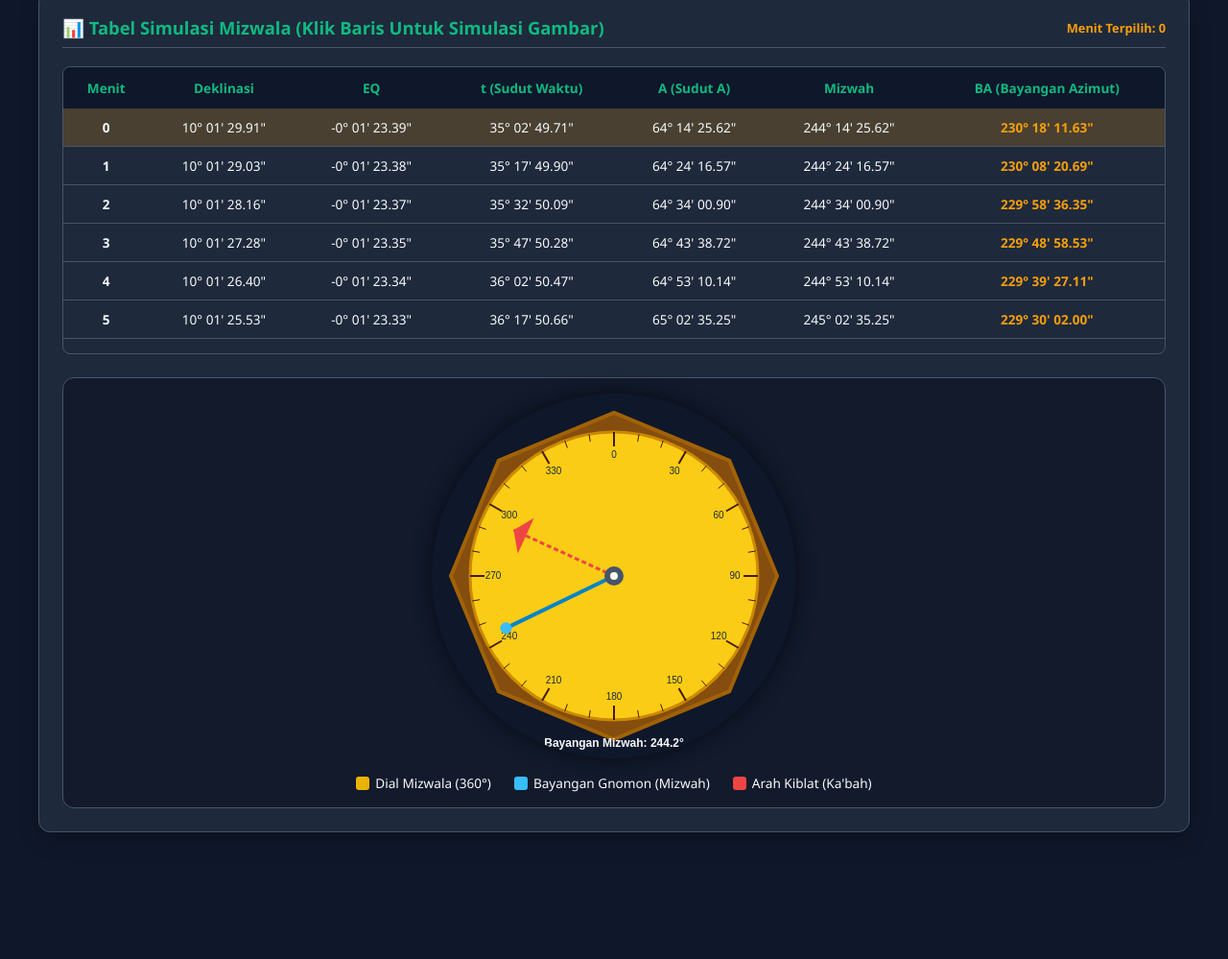
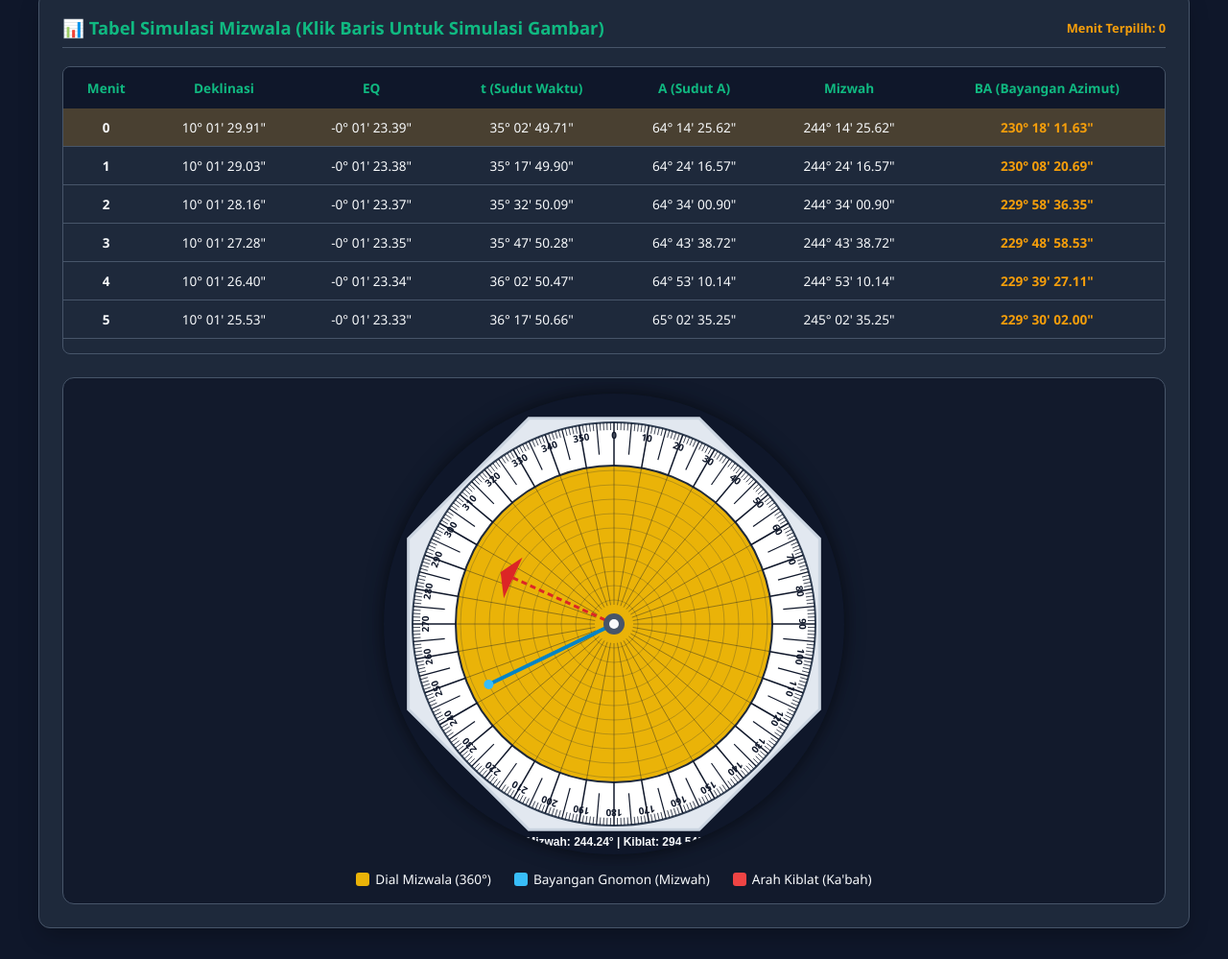
Before and after one commit to beyoungin/Mizwala, a plain HTML site: page index.html in a window 1280 px wide. Shown: the part 622-1621 px from the top of the page at 96% size. Before the commit the page ends 1521 px from the top, so only its background shows below. Drawn offline with Linux system fonts and the light colour scheme; no server answers.

Commit message:
Update index.html

```diff
--- a/index.html
+++ b/index.html
@@ -338,114 +338,169 @@
    function drawMizwalaCanvas() {
   const canvas = document.getElementById('mizwalaCanvas');
   const ctx = canvas.getContext('2d');
+
+  // Resolusi Canvas diperbesar agar rendering garis 1 derajat terlihat sangat halus
+  canvas.width = 480;
+  canvas.height = 480;
+
   const cx = canvas.width / 2;
   const cy = canvas.height / 2;
-      const radius = 150;
+  const outerRingRadius = 210; // Ring putih tempat angka
+  const yellowRadius = 165;    // Papan utama dial kuning
 
   ctx.clearRect(0, 0, canvas.width, canvas.height);
 
-      // 1. Gambar Kayu Landasan Mizwala (Segi delapan / Hexagon luar)
+  // 1. Base Octagon / Acrylic Base Board (Landasan Putih Akrilik Segi delapan)
   ctx.beginPath();
   for (let i = 0; i < 8; i++) {
-        const angle = (i * 45) * Math.PI / 180;
-        const x = cx + (radius + 20) * Math.cos(angle);
-        const y = cy + (radius + 20) * Math.sin(angle);
+    const angle = (i * 45 + 22.5) * Math.PI / 180;
+    const x = cx + (outerRingRadius + 22) * Math.cos(angle);
+    const y = cy + (outerRingRadius + 22) * Math.sin(angle);
     if (i === 0) ctx.moveTo(x, y); else ctx.lineTo(x, y);
   }
   ctx.closePath();
-      ctx.fillStyle = "#854d0e";
+  ctx.fillStyle = "#e2e8f0";
   ctx.fill();
-      ctx.strokeStyle = "#a16207";
-      ctx.lineWidth = 4;
-      ctx.stroke();
-
-      // 2. Gambar Dial Kuning Mizwala (360 derajat)
-      ctx.beginPath();
-      ctx.arc(cx, cy, radius, 0, 2 * Math.PI);
-      ctx.fillStyle = "#facc15";
-      ctx.fill();
-      ctx.strokeStyle = "#ca8a04";
+  ctx.strokeStyle = "#cbd5e1";
   ctx.lineWidth = 3;
   ctx.stroke();
 
-      // Garis Skala Derajat pada Dial
-      ctx.fillStyle = "#1e293b";
-      ctx.font = "10px sans-serif";
+  // 2. Ring Skala Luar (Warna Putih/Krem untuk Angka & Garis Presisi)
+  ctx.beginPath();
+  ctx.arc(cx, cy, outerRingRadius, 0, 2 * Math.PI);
+  ctx.fillStyle = "#ffffff";
+  ctx.fill();
+  ctx.strokeStyle = "#334155";
+  ctx.lineWidth = 2;
+  ctx.stroke();
+
+  // 3. Papan Tengah Mizwala (Warna Kuning Khas Mizwala)
+  ctx.beginPath();
+  ctx.arc(cx, cy, yellowRadius, 0, 2 * Math.PI);
+  ctx.fillStyle = "#eab308";
+  ctx.fill();
+  ctx.strokeStyle = "#1e293b";
+  ctx.lineWidth = 2;
+  ctx.stroke();
+
+  // 4. Lingkaran Konsentris di Papan Kuning (Grid Pengukur Panjang Bayangan)
+  for (let r = 25; r < yellowRadius; r += 15) {
+    ctx.beginPath();
+    ctx.arc(cx, cy, r, 0, 2 * Math.PI);
+    ctx.strokeStyle = "rgba(30, 41, 59, 0.25)";
+    ctx.lineWidth = 1;
+    ctx.stroke();
+  }
+
+  // 5. Drawing Skala 360 Derajat (Detail Garis 1°, 5°, dan 10°)
+  ctx.fillStyle = "#0f172a";
   ctx.textAlign = "center";
   ctx.textBaseline = "middle";
 
-      for (let deg = 0; deg < 360; deg += 10) {
+  for (let deg = 0; deg < 360; deg++) {
+    // Rotasi 0° berada di posisi Atas (Utara)
     const rad = (deg - 90) * Math.PI / 180;
-        const innerR = radius - (deg % 30 === 0 ? 15 : 8);
-        const textR = radius - 24;
+    let lineStartR = outerRingRadius;
+    let lineEndR = yellowRadius;
 
+    if (deg % 10 === 0) {
+      // Kelipatan 10: Garis Panjang Penuh melintasi Ring Luar
+      lineStartR = outerRingRadius;
+      lineEndR = yellowRadius;
+
+      // Garis Jari-jari tambahan sampai ke pusat papan kuning
       ctx.beginPath();
-        ctx.moveTo(cx + radius * Math.cos(rad), cy + radius * Math.sin(rad));
-        ctx.lineTo(cx + innerR * Math.cos(rad), cy + innerR * Math.sin(rad));
-        ctx.strokeStyle = "#451a03";
-        ctx.lineWidth = (deg % 30 === 0) ? 2 : 1;
+      ctx.moveTo(cx + yellowRadius * Math.cos(rad), cy + yellowRadius * Math.sin(rad));
+      ctx.lineTo(cx + 20 * Math.cos(rad), cy + 20 * Math.sin(rad));
+      ctx.strokeStyle = "rgba(15, 23, 42, 0.4)";
+      ctx.lineWidth = 1;
       ctx.stroke();
 
-        if (deg % 30 === 0) {
-          ctx.fillText(deg, cx + textR * Math.cos(rad), cy + textR * Math.sin(rad));
-        }
+      // Cetak Angka Kelipatan 10 (0, 10, 20, 30 ... 350)
+      const textR = outerRingRadius - 14;
+      ctx.font = "bold 10px 'Segoe UI', sans-serif";
+
+      // Orientasi Angka Tegak Lurus
+      ctx.save();
+      ctx.translate(cx + textR * Math.cos(rad), cy + textR * Math.sin(rad));
+      ctx.rotate(rad + Math.PI / 2);
+      ctx.fillText(deg.toString(), 0, 0);
+      ctx.restore();
+
+    } else if (deg % 5 === 0) {
+      // Kelipatan 5: Garis Penanda Sedang
+      lineStartR = outerRingRadius;
+      lineEndR = yellowRadius + 12;
+    } else {
+      // Garis 1 Derajat Biasa: Garis Kecil/Pendek
+      lineStartR = outerRingRadius;
+      lineEndR = outerRingRadius - 8;
     }
 
-      // 3. Garis Bayangan Gnomon Matahari (Mizwah)
+    // Gambar Garis Skala pada Ring
+    ctx.beginPath();
+    ctx.moveTo(cx + lineStartR * Math.cos(rad), cy + lineStartR * Math.sin(rad));
+    ctx.lineTo(cx + lineEndR * Math.cos(rad), cy + lineEndR * Math.sin(rad));
+    ctx.strokeStyle = "#0f172a";
+    ctx.lineWidth = (deg % 10 === 0) ? 1.5 : (deg % 5 === 0 ? 1.2 : 0.8);
+    ctx.stroke();
+  }
+
+  // 6. Visualisasi Bayangan Matahari (Mizwah)
   const mizwahRad = (selectedMizwahDeg - 90) * Math.PI / 180;
-      const shadowLength = radius - 25;
+  const shadowLen = yellowRadius - 20;
 
   ctx.beginPath();
   ctx.moveTo(cx, cy);
-      ctx.lineTo(cx + shadowLength * Math.cos(mizwahRad), cy + shadowLength * Math.sin(mizwahRad));
+  ctx.lineTo(cx + shadowLen * Math.cos(mizwahRad), cy + shadowLen * Math.sin(mizwahRad));
   ctx.strokeStyle = "#0284c7";
   ctx.lineWidth = 4;
   ctx.stroke();
 
-      // Lingkaran Ujung Bayangan
+  // Indikator Titik Bayangan Ujung Gnomon
   ctx.beginPath();
-      ctx.arc(cx + shadowLength * Math.cos(mizwahRad), cy + shadowLength * Math.sin(mizwahRad), 6, 0, 2 * Math.PI);
+  ctx.arc(cx + shadowLen * Math.cos(mizwahRad), cy + shadowLen * Math.sin(mizwahRad), 5, 0, 2 * Math.PI);
   ctx.fillStyle = "#38bdf8";
   ctx.fill();
 
-      // 4. Panah Arah Kiblat (AZQ)
+  // 7. Visualisasi Panah Arah Kiblat (AZQ)
   const kiblatRad = (selectedAzqDeg - 90) * Math.PI / 180;
-      const kiblatLen = radius - 35;
+  const kiblatLen = yellowRadius - 35;
 
   ctx.beginPath();
   ctx.moveTo(cx, cy);
   ctx.lineTo(cx + kiblatLen * Math.cos(kiblatRad), cy + kiblatLen * Math.sin(kiblatRad));
-      ctx.strokeStyle = "#ef4444";
+  ctx.strokeStyle = "#dc2626";
+  ctx.lineWidth = 35;
   ctx.lineWidth = 3;
-      ctx.setLineDash([5, 3]);
+  ctx.setLineDash([6, 4]);
   ctx.stroke();
-      ctx.setLineDash([]); // Reset line dash
+  ctx.setLineDash([]);
 
   // Ujung Panah Kiblat
-      const headLen = 12;
+  const hLen = 12;
   ctx.beginPath();
   ctx.moveTo(cx + kiblatLen * Math.cos(kiblatRad), cy + kiblatLen * Math.sin(kiblatRad));
-      ctx.lineTo(cx + (kiblatLen - headLen) * Math.cos(kiblatRad - 0.2), cy + (kiblatLen - headLen) * Math.sin(kiblatRad - 0.2));
-      ctx.lineTo(cx + (kiblatLen - headLen) * Math.cos(kiblatRad + 0.2), cy + (kiblatLen - headLen) * Math.sin(kiblatRad + 0.2));
-      ctx.fillStyle = "#ef4444";
+  ctx.lineTo(cx + (kiblatLen - hLen) * Math.cos(kiblatRad - 0.2), cy + (kiblatLen - hLen) * Math.sin(kiblatRad - 0.2));
+  ctx.lineTo(cx + (kiblatLen - hLen) * Math.cos(kiblatRad + 0.2), cy + (kiblatLen - hLen) * Math.sin(kiblatRad + 0.2));
+  ctx.fillStyle = "#dc2626";
   ctx.fill();
 
-      // 5. Gnomon / Jarum Tengah Mizwala
+  // 8. Visualisasi Gnomon / Paku Tengah (Kuningan/Perak)
   ctx.beginPath();
-      ctx.arc(cx, cy, 10, 0, 2 * Math.PI);
+  ctx.arc(cx, cy, 11, 0, 2 * Math.PI);
   ctx.fillStyle = "#475569";
   ctx.fill();
   ctx.beginPath();
-      ctx.arc(cx, cy, 4, 0, 2 * Math.PI);
+  ctx.arc(cx, cy, 5, 0, 2 * Math.PI);
   ctx.fillStyle = "#f8fafc";
   ctx.fill();
 
-      // Teks Keterangan di Atas Canvas
+  // Label Keterangan Sudut Aktif
   ctx.fillStyle = "#f8fafc";
   ctx.font = "bold 12px sans-serif";
-      ctx.fillText(`Bayangan Mizwah: ${selectedMizwahDeg.toFixed(1)}°`, cx, cy + radius + 25);
+  ctx.fillText(`Mizwah: ${selectedMizwahDeg.toFixed(2)}° | Kiblat: ${selectedAzqDeg.toFixed(2)}°`, cx, canvas.height - 12);
 }
-
     window.onload = function() {
       fetchNasaApi();
     };
```
Lines whose indentation alone changed are shown as unchanged.
